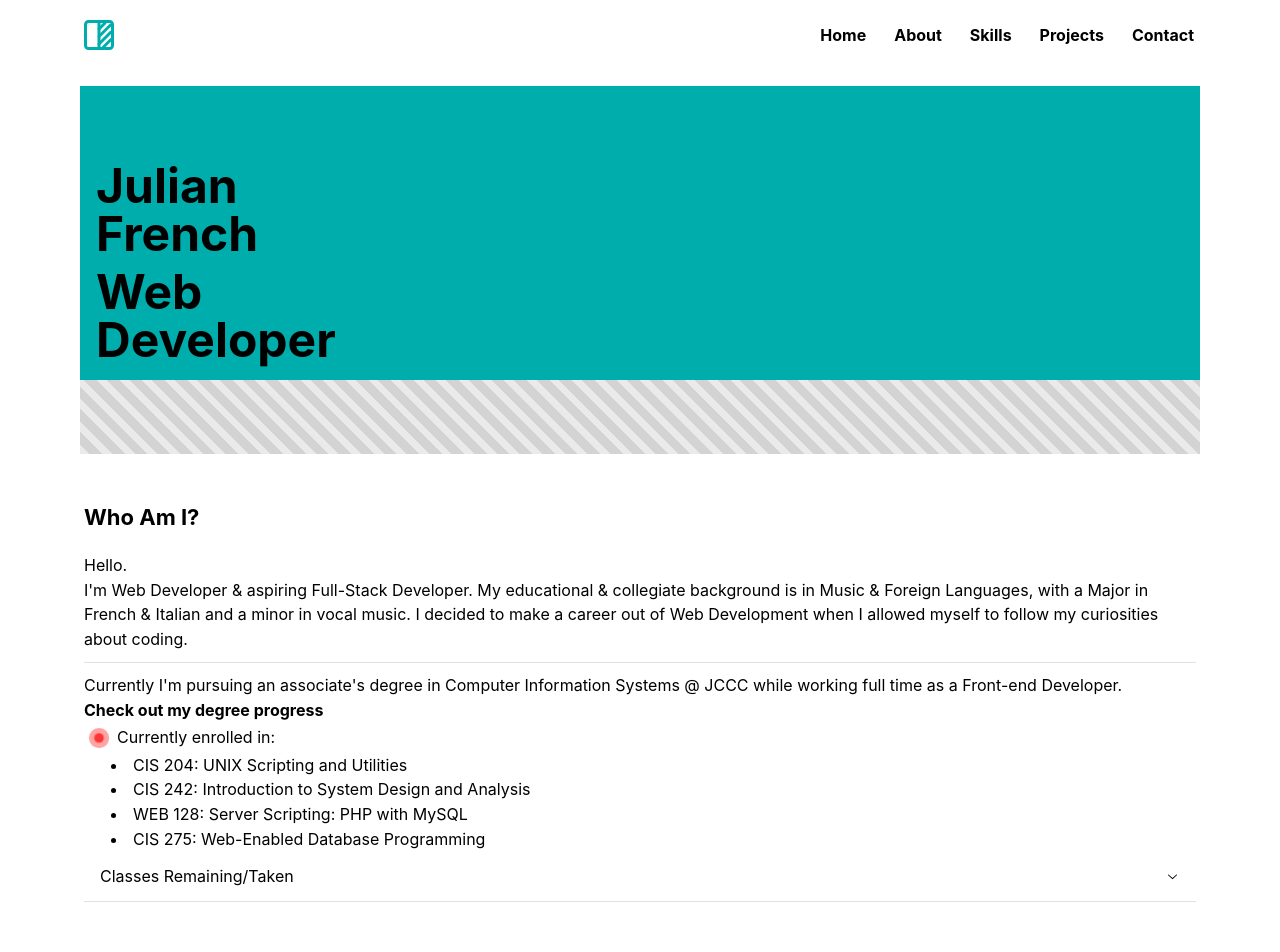
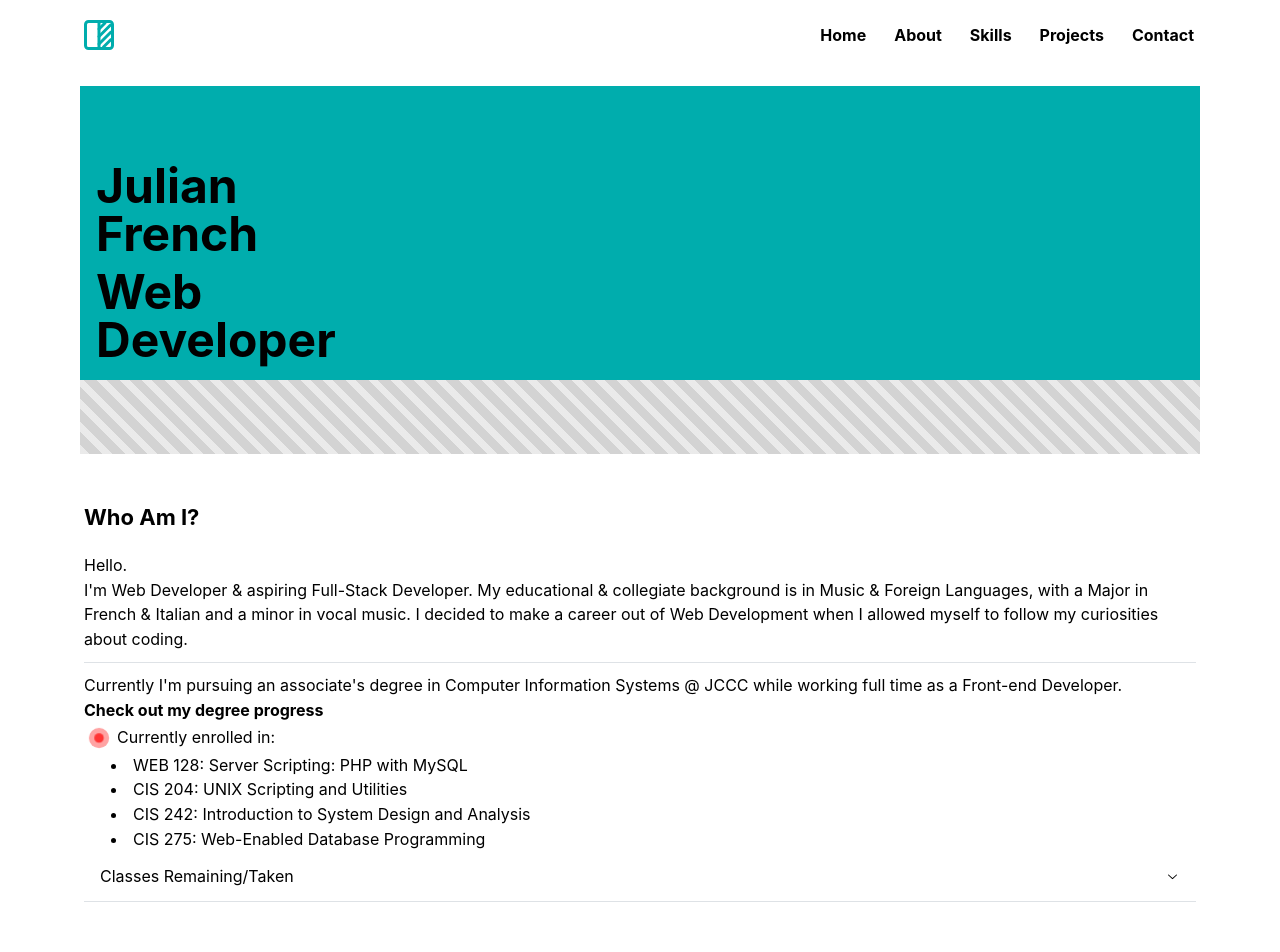
Before and after one commit to Jufrench/ju4, a Next.js app: page / in a window 1280 px wide. Shown: the top 952 px of the page. Built offline with nearby package versions, Linux system fonts and the light colour scheme.

Commit message:
Reorder courses

```diff
--- a/src/pages/index.tsx
+++ b/src/pages/index.tsx
@@ -193,9 +193,9 @@
 }
 
 const currentlyEnrolled = [
+  'WEB 128: Server Scripting: PHP with MySQL',
   'CIS 204: UNIX Scripting and Utilities',
   'CIS 242: Introduction to System Design and Analysis',
-  'WEB 128: Server Scripting: PHP with MySQL',
   'CIS 275: Web-Enabled Database Programming'
 ];
 const classesRemaining = [
```
